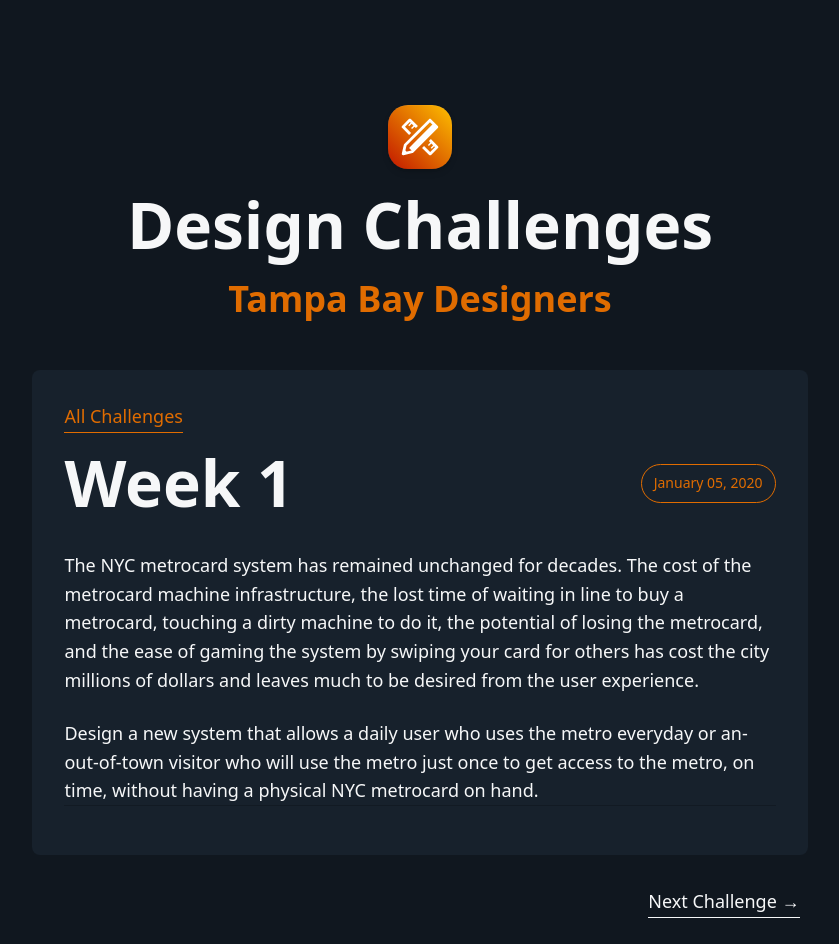
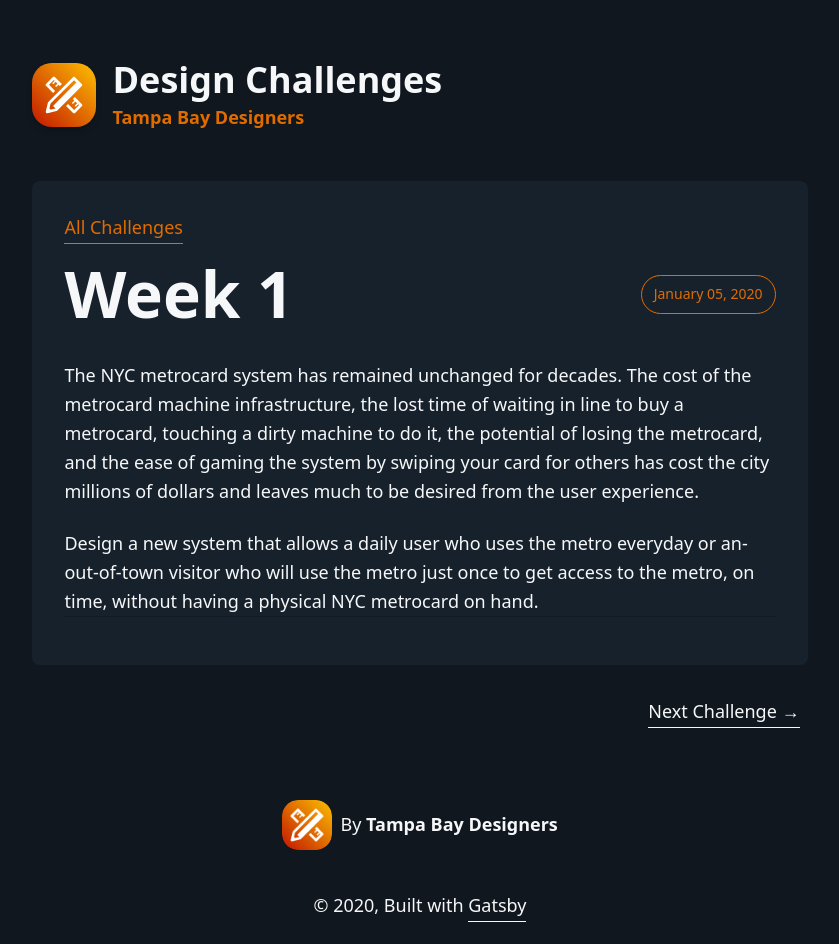
Before and after one commit to TampaBayDesigners/design-challenges-2020, a Gatsby site: page /week-1/ in a window 1280 px wide. Shown: the top 944 px of the page, without its empty margins (220-1059 px from the left). Built offline with nearby package versions, Linux system fonts and the light colour scheme; Gatsby itself is replaced by a stand-in of ours; some packages are replaced by stand-ins of ours.

Commit message:
change post header

```diff
--- /dev/null
+++ b/src/components/HeaderSmall/index.js
@@ -0,0 +1,59 @@
+import React from 'react';
+import theme from "../../theme"
+import styled from 'styled-components';
+import Logo from '../Logo';
+import { Link } from "gatsby"
+
+const HeaderContainer = styled.div`
+  padding: 3.2rem 0 4.8rem;
+  @media screen and (max-width: 768px) {
+    padding-top: 1.6rem;
+  }
+`;
+
+const Title = styled.h4`
+  margin-bottom: 0;
+  margin-top: 0;
+  font-weight: 900;
+`;
+
+const Subtitle = styled.span`
+  color: ${theme.orange};
+  margin-bottom: 0;
+  margin-top: 16px;
+  font-weight: 700;
+`;
+
+const HeaderLogo = styled.div`
+  display: inline-flex;
+  align-items: center;
+`;
+
+const LogoContent = styled.div`
+  padding-left: 1.6rem;
+`;
+
+const HeaderSmall = () => {
+  return (
+    <HeaderContainer>
+        <Link to={`/`} style={{
+          textDecoration: `none`,
+          color: `inherit`,
+        }}>
+          <HeaderLogo>
+            <Logo />
+            <LogoContent>
+              <Title>
+                Design Challenges
+              </Title>
+              <Subtitle>
+                Tampa Bay Designers
+              </Subtitle>
+            </LogoContent>
+          </HeaderLogo>
+        </Link>
+    </HeaderContainer>
+  )
+}
+
+export default HeaderSmall;
--- a/src/components/layout.js
+++ b/src/components/layout.js
@@ -1,6 +1,7 @@
 import React, { useState } from "react"
 //import { Link } from "gatsby"
 import Header from './Header';
+import HeaderSmall from './HeaderSmall';
 import Globals from './Globals';
 import Bio from './bio';
 import { ThemeProvider } from "styled-components";
@@ -14,9 +15,13 @@
     const rootPath = `${__PATH_PREFIX__}/`
     let header
     if (location.pathname === rootPath) {
-
+      header = (
+        <Header />
+      )
     } else {
-
+      header = (
+        <HeaderSmall />
+      )
     }
 
     return (
@@ -33,7 +38,6 @@
           >
 
             <header>
-              <Header />
               {header}
             </header>
             <main>{children}</main>
```
Also changed, not shown: src/components/SignupForm.js (deleted, +0 -57 lines).
